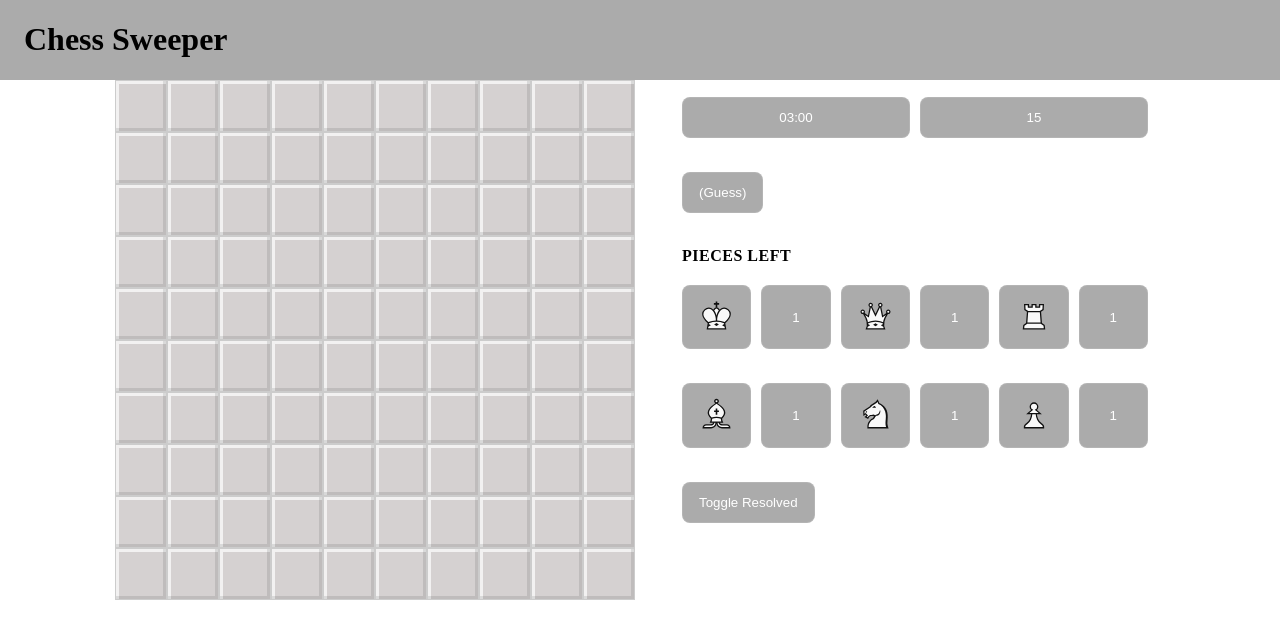
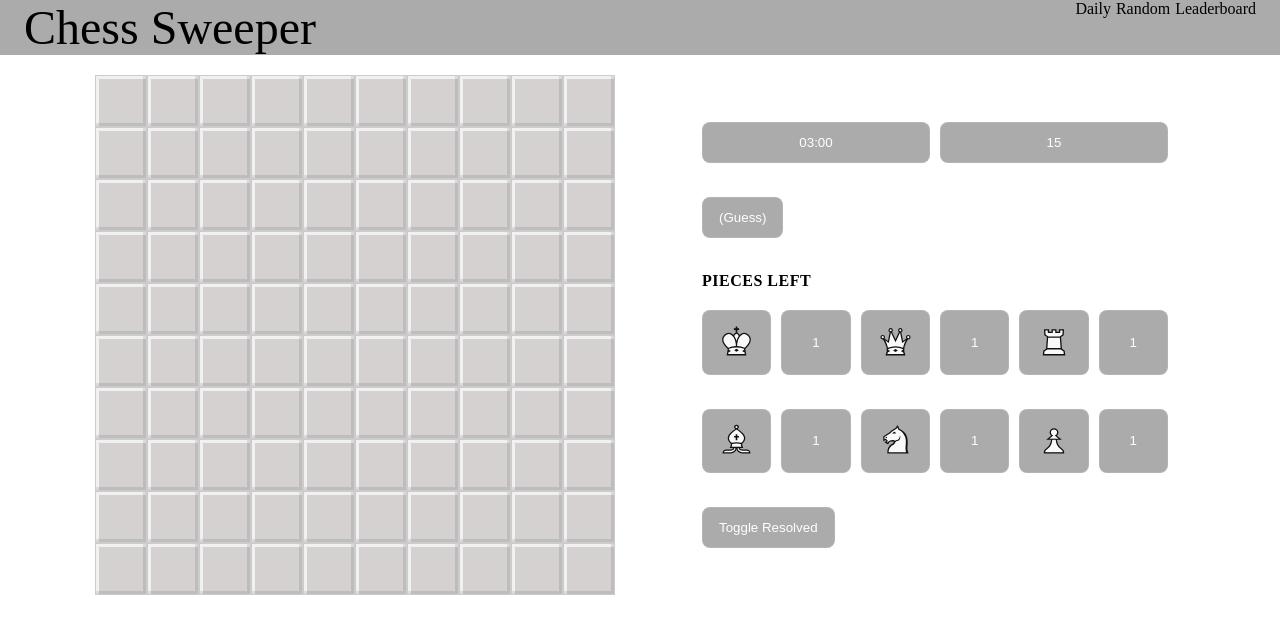
Before and after one commit to Dsadasm/chess-sweeper, a React (Vite) app: page /random in a window 1280 px wide. Shown: the top 638 px of the page. Built offline with nearby package versions, Linux system fonts and the light colour scheme.

Commit message:
Working on NavBar and some minor changes

```diff
--- a/src/App.tsx
+++ b/src/App.tsx
@@ -1,6 +1,6 @@
 import { createBrowserRouter, RouterProvider } from "react-router-dom";
 import DailyScreen from "./pages/Daily";
-import LeaderboardScreen from "./pages/Leaderboard";
+import LeaderboardScreen from "./pages/LeaderBoard";
 import RandomScreen from "./pages/Random";
 import RuleScreen from "./pages/Rule";
 import "./App.css";
--- /dev/null
+++ b/src/components/NavBar.module.css
@@ -0,0 +1,27 @@
+/* HEADER - stays at top */
+.navBar {
+  background: #ababab;
+  color: rgb(0, 0, 0);
+  padding: 0 24px;
+  display: flex;
+  flex-wrap: nowrap;
+  align-items: center;
+  justify-content: space-between;
+}
+
+.navBarContent {
+    width: 100vw;
+    display: flex;
+    justify-content: space-between;
+}
+
+.navBarTitle {
+    font-size: 3rem;
+
+}
+
+.navBarPageIndex {
+    display: flex;
+    justify-content: space-between;
+    gap: 5px;
+}
--- /dev/null
+++ b/src/components/NavBar.tsx
@@ -0,0 +1,26 @@
+import React from 'react';
+import styles from './NavBar.module.css';
+
+interface NavBarProps {
+  page: string; // maybe change to "random" | "leaderboard" | ..., etc
+}
+
+export default function NavBar( { page }: NavBarProps) {
+    return(
+        <nav className={styles.navBar}>
+            <div className={styles.navBarContent}>
+                {/* Chess Sweeper */}
+                <div className={styles.navBarTitle}>
+                    Chess Sweeper
+                </div>
+
+                {/* Page table */}
+                <div className={styles.navBarPageIndex}>
+                    <div>Daily</div>
+                    <div>Random</div>
+                    <div>Leaderboard</div>
+                </div>
+            </div>
+        </nav>
+    );
+}
--- a/src/components/Sweeper.module.css
+++ b/src/components/Sweeper.module.css
@@ -6,19 +6,12 @@
   overflow: auto;
 }
 
-/* HEADER - stays at top */
-.topHeader {
-  background: #ababab;
-  color: rgb(0, 0, 0);
-  padding: 0 24px;
-  display: flex;
-  align-items: center;
-  justify-content: space-between;
-}
-
 /* MAIN CONTENT AREA - Board left, Panel right */
 .mainContent {
   display: flex;
+  align-items: center;
+  flex-wrap: wrap;
+  justify-content: center;
   height: 100%;
   overflow: hidden;
   width: fit-content; /* Key: Container fits content, not full width */
@@ -119,3 +112,9 @@
   background: rgba(233, 69, 96, 0.2);
   color: white;
 }
+
+.item {
+  flex: 0 1 auto;
+  width: fit-content;
+  padding: 20px;
+}
--- a/src/components/Sweeper.tsx
+++ b/src/components/Sweeper.tsx
@@ -21,20 +21,16 @@ export default function SweeperLayout() {
 
   return (
     <div className="styles.container">
-      {/* TOP HEADER (PLACEHOLDER FOR NOW) */}
-      <header className={styles.topHeader}>
-        <div className={styles.headerContent}>
-          <div className={styles.headerTitle}>
-            <h1>Chess Sweeper </h1>
-          </div>
-        </div>
-      </header>
 
       {/* MAIN SECTION */}
       <main className={styles.mainContent}>
         {/* BOARD */}
+        <div className={styles.item}>
             <Board state={boardState} setPoint={setPoint} />
+        </div>
+
         {/* SIDE BAR TO THE RIGHT (a bunch of buttons) */}
+        <div className={styles.item}>
             <aside className={styles.sidePanel}>
                 {/* ROW 1: TIMER & SCORE (NOT FUNCTIONAL YET)*/}
                 <div className={styles.buttonRow}>
@@ -115,6 +111,8 @@ export default function SweeperLayout() {
                     </button>
                 </div>
             </aside>
+        </div>
+
       </main>
     </div>
   );
--- a/src/pages/LeaderBoard/index.tsx
+++ b/src/pages/LeaderBoard/index.tsx
@@ -1,3 +1,11 @@
+import NavBar from '../../components/NavBar';
+
 export default function LeaderboardScreen() {
-  return <div>Leaderboard Screen</div>;
+
+  return (
+    <>
+    <NavBar page = "random" />
+    <div>Leaderboard Screen</div>
+    </>
+  );
 }
--- a/src/pages/Random/index.tsx
+++ b/src/pages/Random/index.tsx
@@ -1,9 +1,11 @@
 import Sweeper from "../../components/Sweeper";
+import NavBar from '../../components/NavBar';
 
 export default function RandomScreen() {
 
   return (
     <>
+      <NavBar page = "random" />
       <Sweeper/>
     </>
   );
```
Also changed, not shown: 1 other file (tests, documents, lock files or other folders). Lines whose indentation alone changed are shown as unchanged.
